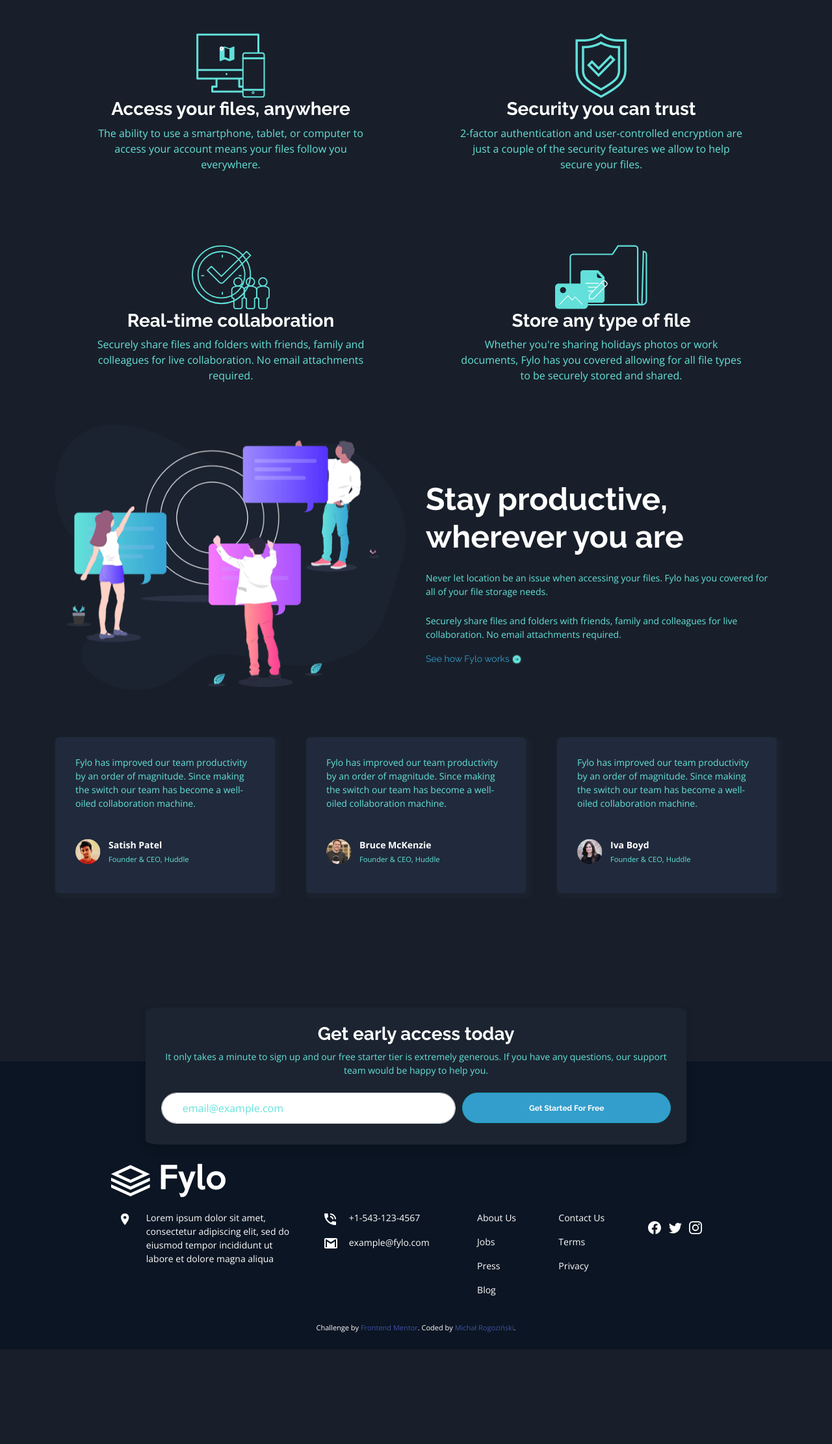
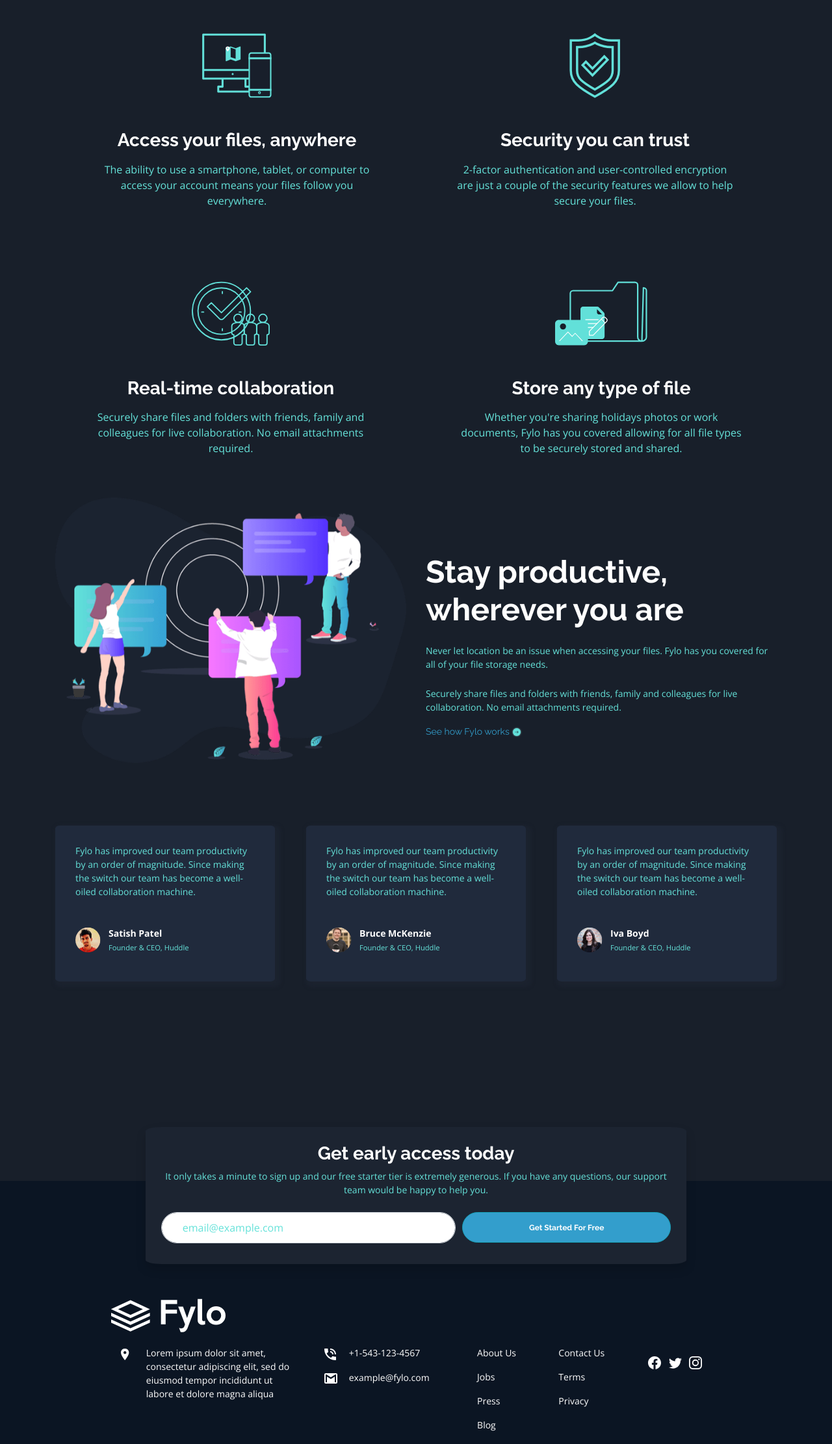
Before and after one commit to rogozinski/FrontEndMentor-FyloLandingPage-DarkTheme, a plain HTML site: page index.html in a window 1280 px wide. Shown: the part 1048-3271 px from the top of the page at 65% size. Before the commit the page ends 3125 px from the top, so only its background shows below. Drawn offline with nearby package versions, Linux system fonts and the light colour scheme.

Commit message:
project update

```diff
--- a/index.html
+++ b/index.html
@@ -42,7 +42,7 @@
     </section>
 
     <section id="second_section" class="text-center mx-auto">
-      <div class="row justify-content-around my-sm-5">
+      <div class="row justify-content-around my-sm-5 mx-1">
         <div class="col-sm-5 pt-5">
           <img src="images/icon-access-anywhere.svg" alt="" class="img-fluid">
           <h2>Access your files, anywhere</h2>
@@ -104,7 +104,7 @@
 
     <section>
       <div id="fourth_section ">
-        <div class="row mx-5 mx-sm-0 mt-4">
+        <div class="row mx-5 mx-sm-0 my-5">
           <div class="col-12 col-lg">
             <div class="row flex-column testimonial">
               <div class="col user-comment">Fylo has improved our team productivity by an order of magnitude. Since
@@ -200,7 +200,7 @@
 
   <!--FOOTER-->
   <footer class="container-fluid">
-    <div class="row w-75 mx-auto mt-4">
+    <div class="row w-75 mx-auto mt-5">
       <div class="col  px-0">
         <a class="navbar-brand" href="#"><img class="img-fluid" src="images/logo.svg" alt="Fylo Logo"></a>
       </div>
--- a/style.css
+++ b/style.css
@@ -54,7 +54,12 @@ h2{
    min-height: 100px;
 }
 
-#second_section p{
+#second_section h2{
+    margin-top: 3rem;
+ }
+
+ #second_section p{
+    margin-top: 1rem;
     font-size: 1rem;
  }
 
```
